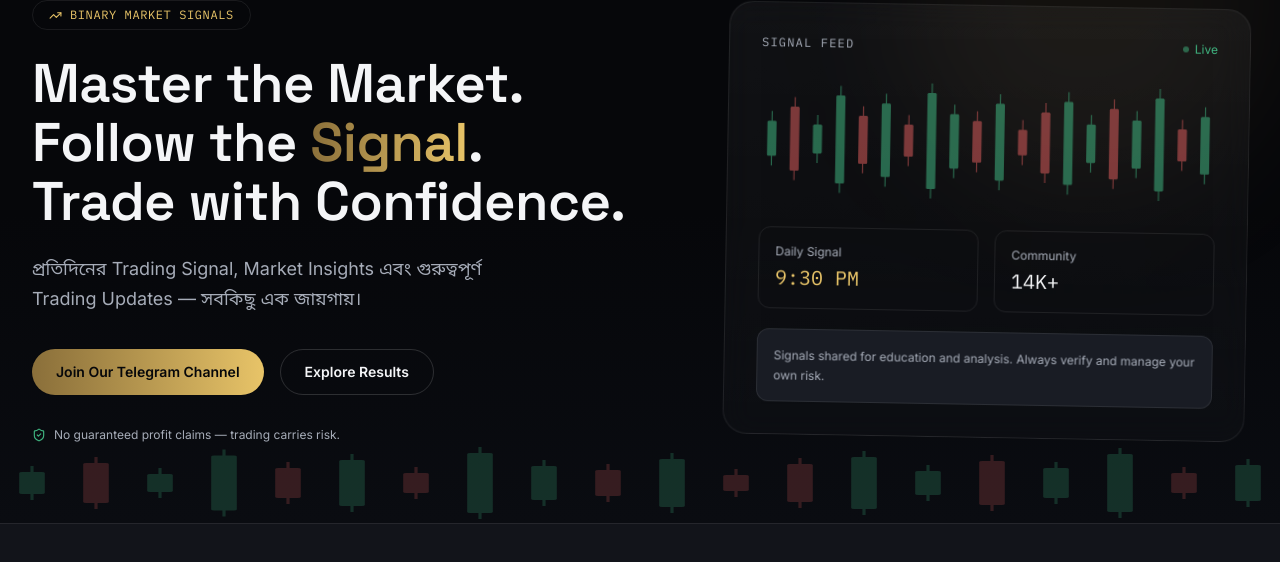
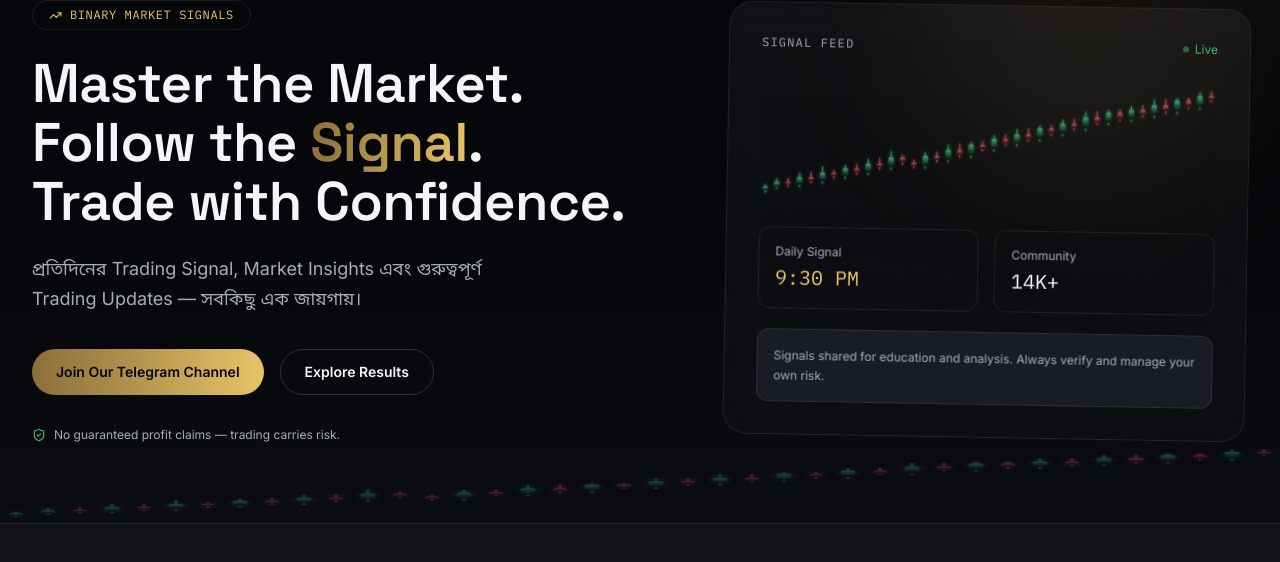
Before and after one commit to ahmedalinahid243-beep/mastershot99-website, a React (Vite) app: page / in a window 1280 px wide. Shown: the part 205-767 px from the top of the page. Built offline with nearby package versions, Linux system fonts and the light colour scheme; no server answers; the database is empty.

Commit message:
Update CandlestickMotif.tsx

```diff
--- a/src/components/ui/CandlestickMotif.tsx
+++ b/src/components/ui/CandlestickMotif.tsx
@@ -1,27 +1,77 @@
-// The signature visual motif for the site: a quiet strip of candlesticks
-// used sparingly as texture (hero backdrop, section dividers) rather than
-// literal chart data. Deterministic (no Math.random) so SSR/CSR stay in sync.
+// Realistic candlestick chart motif — organic price action with proper
+// wicks, gradient bodies, and a soft glow. Deterministic (no Math.random).
 
-const HEIGHTS = [22, 40, 18, 55, 30, 46, 20, 60, 34, 26, 48, 16, 38, 52, 24, 44, 30, 58, 20, 36];
-const UP = [1, 0, 1, 1, 0, 1, 0, 1, 1, 0, 1, 0, 0, 1, 1, 0, 1, 1, 0, 1];
+const CLOSES = [
+  100, 106, 103, 112, 108, 118, 114, 124, 119, 130,
+  126, 138, 132, 128, 140, 136, 148, 142, 155, 150,
+  162, 157, 168, 163, 176, 170, 182, 177, 190, 184,
+  196, 189, 200, 194, 206, 199, 212, 205, 218, 214,
+];
+
+function buildCandles() {
+  const candles = [];
+  for (let i = 0; i < CLOSES.length; i++) {
+    const open = i === 0 ? CLOSES[0] - 4 : CLOSES[i - 1];
+    const close = CLOSES[i];
+    const isUp = close >= open;
+    const bodyTop = Math.max(open, close);
+    const bodyBot = Math.min(open, close);
+    const wickTop = bodyTop + 3 + ((i * 7) % 6);
+    const wickBot = bodyBot - 3 - ((i * 5) % 5);
+    candles.push({ open, close, isUp, bodyTop, bodyBot, wickTop, wickBot });
+  }
+  return candles;
+}
 
 export default function CandlestickMotif({ className = "" }: { className?: string }) {
+  const candles = buildCandles();
+  const min = Math.min(...candles.map((c) => c.wickBot));
+  const max = Math.max(...candles.map((c) => c.wickTop));
+  const range = max - min;
+  const W = 400;
+  const H = 80;
+  const step = W / candles.length;
+  const scaleY = (v: number) => H - 6 - ((v - min) / range) * (H - 12);
+
   return (
-    <svg
-      viewBox="0 0 400 80"
-      className={className}
-      preserveAspectRatio="none"
-      aria-hidden="true"
-    >
-      {HEIGHTS.map((h, i) => {
-        const x = i * 20 + 6;
-        const isUp = UP[i];
-        const color = isUp ? "var(--color-green)" : "var(--color-red)";
-        const y = 40 - h / 2;
+    <svg viewBox={`0 0 ${W} ${H}`} className={className} preserveAspectRatio="none" aria-hidden="true">
+      <defs>
+        <linearGradient id="candleUp" x1="0" y1="0" x2="0" y2="1">
+          <stop offset="0%" stopColor="var(--color-green)" stopOpacity="1" />
+          <stop offset="100%" stopColor="var(--color-green-dim)" stopOpacity="0.85" />
+        </linearGradient>
+        <linearGradient id="candleDown" x1="0" y1="0" x2="0" y2="1">
+          <stop offset="0%" stopColor="var(--color-red)" stopOpacity="1" />
+          <stop offset="100%" stopColor="var(--color-red-dim)" stopOpacity="0.85" />
+        </linearGradient>
+        <filter id="candleGlow" x="-50%" y="-50%" width="200%" height="200%">
+          <feGaussianBlur stdDeviation="1.4" result="blur" />
+          <feMerge>
+            <feMergeNode in="blur" />
+            <feMergeNode in="SourceGraphic" />
+          </feMerge>
+        </filter>
+      </defs>
+      {candles.map((c, i) => {
+        const x = i * step + step * 0.28;
+        const bodyW = step * 0.44;
+        const fill = c.isUp ? "url(#candleUp)" : "url(#candleDown)";
+        const stroke = c.isUp ? "var(--color-green)" : "var(--color-red)";
+        const bodyYTop = scaleY(c.bodyTop);
+        const bodyYBot = scaleY(c.bodyBot);
+        const bodyH = Math.max(1.5, bodyYBot - bodyYTop);
         return (
-          <g key={i} opacity={0.55}>
-            <line x1={x + 4} y1={y - 6} x2={x + 4} y2={y + h + 6} stroke={color} strokeWidth="1" />
-            <rect x={x} y={y} width="8" height={h} fill={color} rx="1" />
+          <g key={i} filter="url(#candleGlow)" opacity={0.9}>
+            <line
+              x1={x + bodyW / 2}
+              y1={scaleY(c.wickTop)}
+              x2={x + bodyW / 2}
+              y2={scaleY(c.wickBot)}
+              stroke={stroke}
+              strokeWidth="1"
+              opacity={0.7}
+            />
+            <rect x={x} y={bodyYTop} width={bodyW} height={bodyH} fill={fill} rx="0.8" />
           </g>
         );
       })}
```
